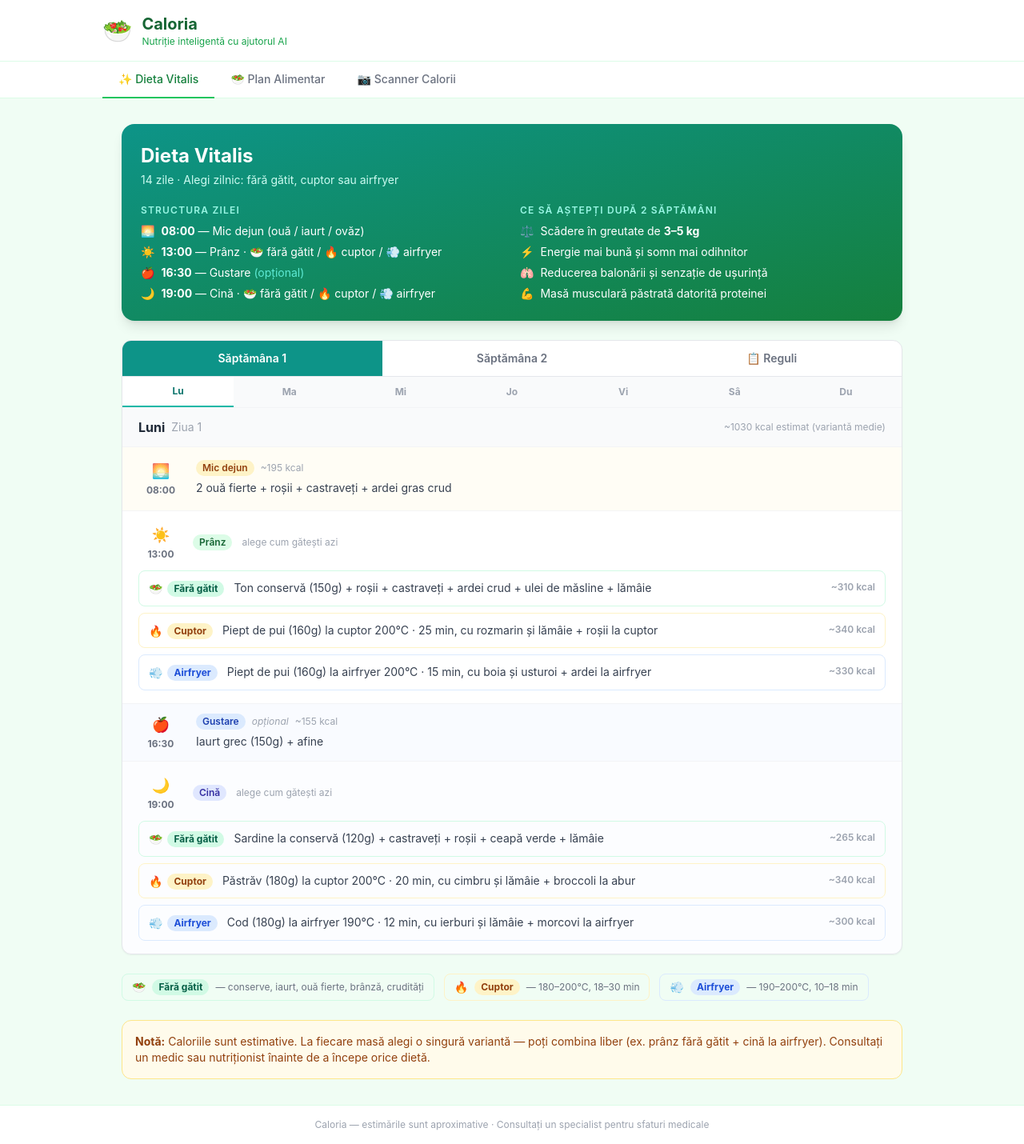
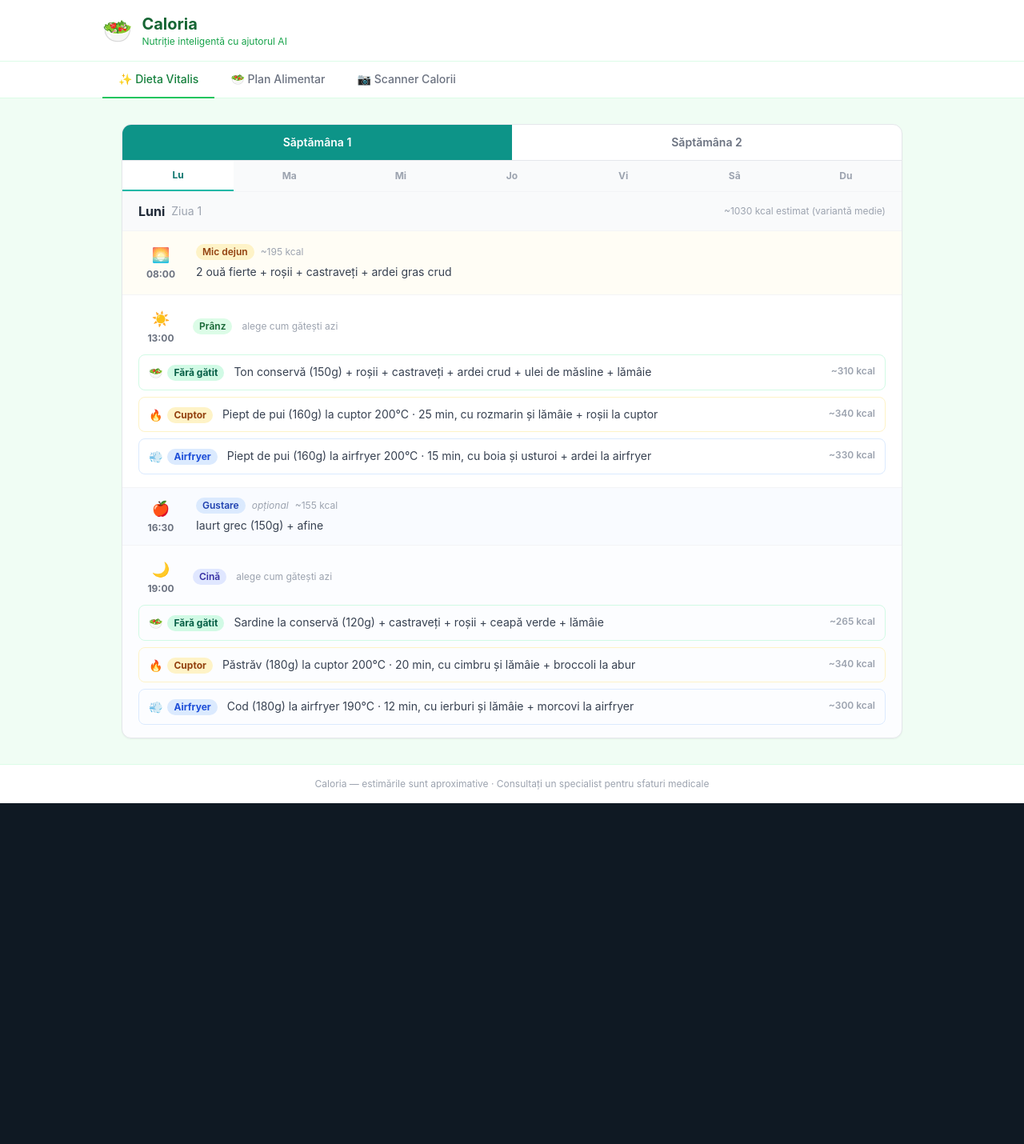
Before and after one commit to alingrig87/caloria, a React (Vite) app in the folder client/: page / in a window 1280 px wide. Shown: the whole page at 80% size. After the commit the page ends 1004 px from the top, so only its background shows below. Built offline with nearby package versions, Linux system fonts and the light colour scheme.

Commit message:
Remove header info section and rules tab
Co-Authored-By: Claude Sonnet 4.6 <noreply@anthropic.com>

```diff
--- a/client/src/components/VitalisDiet.jsx
+++ b/client/src/components/VitalisDiet.jsx
@@ -228,16 +228,6 @@ const WEEKS = [
   ]},
 ];
 
-const RULES = [
-  { icon: "✅", text: "Mic dejun: ouă, iaurt sau ovăz cu legume — nu sări peste el" },
-  { icon: "✅", text: "Prânz și cină: alegi zilnic între fără gătit, cuptor sau airfryer" },
-  { icon: "✅", text: "Apă: minimum 2L pe zi, un pahar înainte de fiecare masă" },
-  { icon: "✅", text: "Grăsimi sănătoase: ulei de măsline, avocado, nuci, semințe" },
-  { icon: "❌", text: "Fără zahăr adăugat, băuturi îndulcite sau sucuri" },
-  { icon: "❌", text: "Fără pâine, paste, orez, cartofi (prima săptămână strict)" },
-  { icon: "❌", text: "Fără mezeluri, produse procesate sau afumate" },
-  { icon: "⚠️", text: "Gustarea — opțională, numai dacă simți foame reală" },
-];
 
 function OptionsBlock({ time, icon, type, options, hint }) {
   const badgeBase = type === "Prânz"
@@ -282,32 +272,6 @@ export default function VitalisDiet() {
 
   return (
     <div className="space-y-6">
-      {/* Header */}
-      <div className="bg-gradient-to-br from-teal-600 to-green-700 text-white rounded-2xl p-6 shadow-lg">
-        <h2 className="text-2xl font-bold mb-1">Dieta Vitalis</h2>
-        <p className="text-teal-100 text-sm mb-5">14 zile · Alegi zilnic: fără gătit, cuptor sau airfryer</p>
-        <div className="grid grid-cols-1 sm:grid-cols-2 gap-5">
-          <div>
-            <p className="text-xs font-semibold uppercase tracking-widest text-teal-200 mb-2">Structura zilei</p>
-            <div className="space-y-1.5 text-sm">
-              <div className="flex items-center gap-2"><span>🌅</span><span><strong>08:00</strong> — Mic dejun (ouă / iaurt / ovăz)</span></div>
-              <div className="flex items-center gap-2"><span>☀️</span><span><strong>13:00</strong> — Prânz · 🥗 fără gătit / 🔥 cuptor / 💨 airfryer</span></div>
-              <div className="flex items-center gap-2"><span>🍎</span><span><strong>16:30</strong> — Gustare <span className="text-teal-300">(opțional)</span></span></div>
-              <div className="flex items-center gap-2"><span>🌙</span><span><strong>19:00</strong> — Cină · 🥗 fără gătit / 🔥 cuptor / 💨 airfryer</span></div>
-            </div>
-          </div>
-          <div>
-            <p className="text-xs font-semibold uppercase tracking-widest text-teal-200 mb-2">Ce să aștepți după 2 săptămâni</p>
-            <div className="space-y-1.5 text-sm">
-              <div className="flex items-start gap-2"><span>⚖️</span><span>Scădere în greutate de <strong>3–5 kg</strong></span></div>
-              <div className="flex items-start gap-2"><span>⚡</span><span>Energie mai bună și somn mai odihnitor</span></div>
-              <div className="flex items-start gap-2"><span>🫁</span><span>Reducerea balonării și senzație de ușurință</span></div>
-              <div className="flex items-start gap-2"><span>💪</span><span>Masă musculară păstrată datorită proteinei</span></div>
-            </div>
-          </div>
-        </div>
-      </div>
-
       {/* Main tabs */}
       <div className="bg-white rounded-xl border border-gray-200 shadow-sm overflow-hidden">
         <div className="flex border-b border-gray-200">
@@ -316,7 +280,7 @@ export default function VitalisDiet() {
               key={wi}
               onClick={() => { setActiveWeek(wi); setActiveDay(0); }}
               className={`flex-1 py-3 text-sm font-semibold transition-colors ${
-                activeWeek === wi && activeWeek !== -1
+                activeWeek === wi
                   ? "bg-teal-600 text-white"
                   : "text-gray-500 hover:bg-gray-50"
               }`}
@@ -324,29 +288,7 @@ export default function VitalisDiet() {
               Săptămâna {w.week}
             </button>
           ))}
-          <button
-            onClick={() => setActiveWeek(-1)}
-            className={`flex-1 py-3 text-sm font-semibold transition-colors ${
-              activeWeek === -1
-                ? "bg-teal-600 text-white"
-                : "text-gray-500 hover:bg-gray-50"
-            }`}
-          >
-            📋 Reguli
-          </button>
         </div>
-
-        {activeWeek === -1 && (
-          <div className="p-5">
-            <div className="grid grid-cols-1 md:grid-cols-2 gap-3">
-              {RULES.map((r, i) => (
-                <div key={i} className="flex gap-2 text-sm text-gray-700 bg-gray-50 rounded-lg px-3 py-2.5">
-                  <span className="shrink-0">{r.icon}</span><span>{r.text}</span>
-                </div>
-              ))}
-            </div>
-          </div>
-        )}
 
         {activeWeek !== -1 && <>
 
@@ -432,24 +374,6 @@ export default function VitalisDiet() {
         </>}
       </div>
 
-      {/* Legend */}
-      <div className="flex flex-wrap gap-3 text-sm">
-        {Object.entries(OPT).map(([label, s]) => (
-          <div key={label} className={`flex items-center gap-2 px-3 py-1.5 rounded-lg border ${s.row}`}>
-            <span>{s.icon}</span>
-            <span className={`text-xs font-bold px-2 py-0.5 rounded-full ${s.badge}`}>{label}</span>
-            <span className="text-xs text-gray-500">
-              {label === "Fără gătit" && "— conserve, iaurt, ouă fierte, brânză, crudități"}
-              {label === "Cuptor" && "— 180–200°C, 18–30 min"}
-              {label === "Airfryer" && "— 190–200°C, 10–18 min"}
-            </span>
-          </div>
-        ))}
-      </div>
-
-      <div className="bg-amber-50 border border-amber-200 rounded-xl p-4 text-sm text-amber-800">
-        <strong>Notă:</strong> Caloriile sunt estimative. La fiecare masă alegi o singură variantă — poți combina liber (ex. prânz fără gătit + cină la airfryer). Consultați un medic sau nutriționist înainte de a începe orice dietă.
-      </div>
     </div>
   );
 }
```
